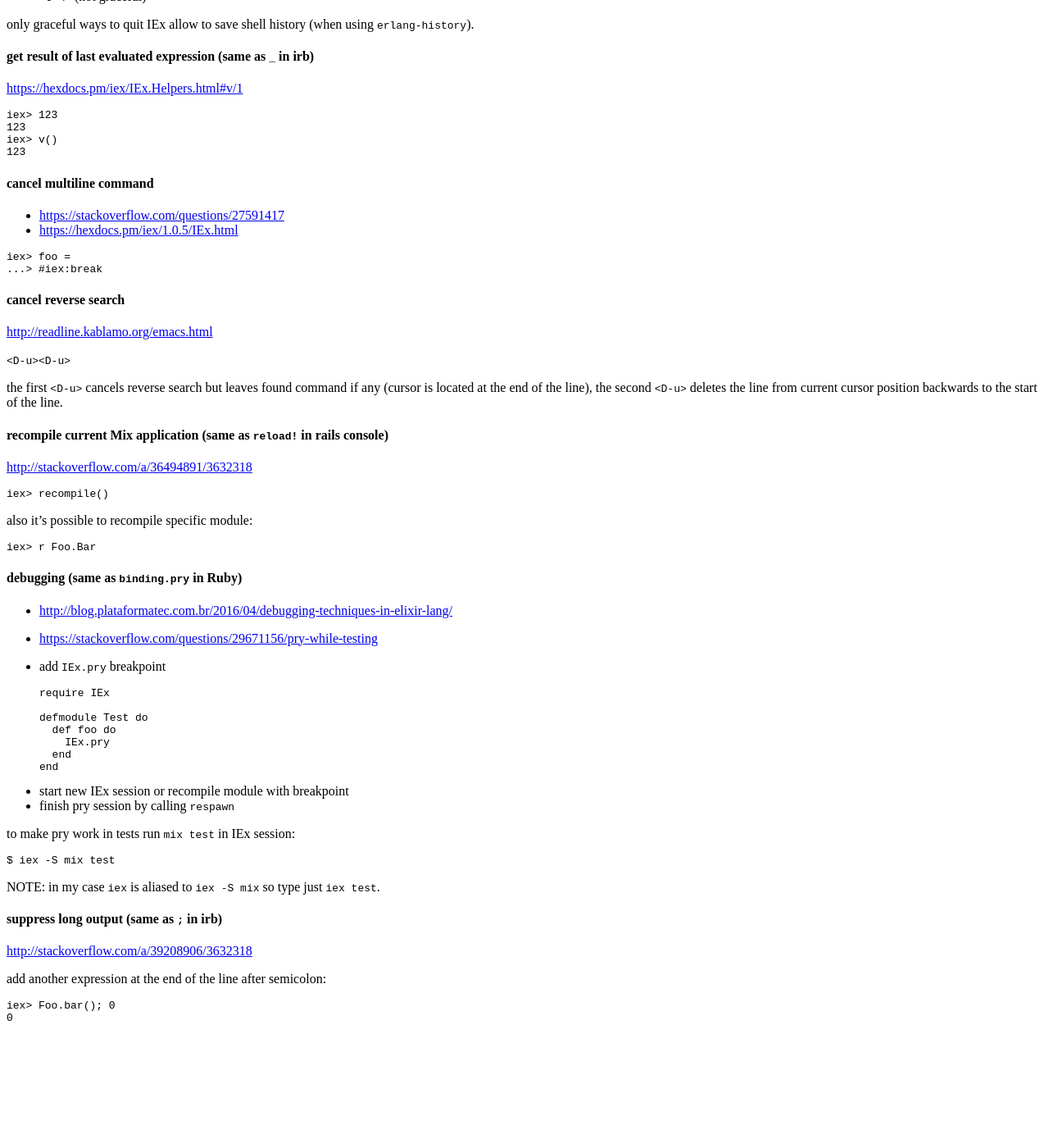
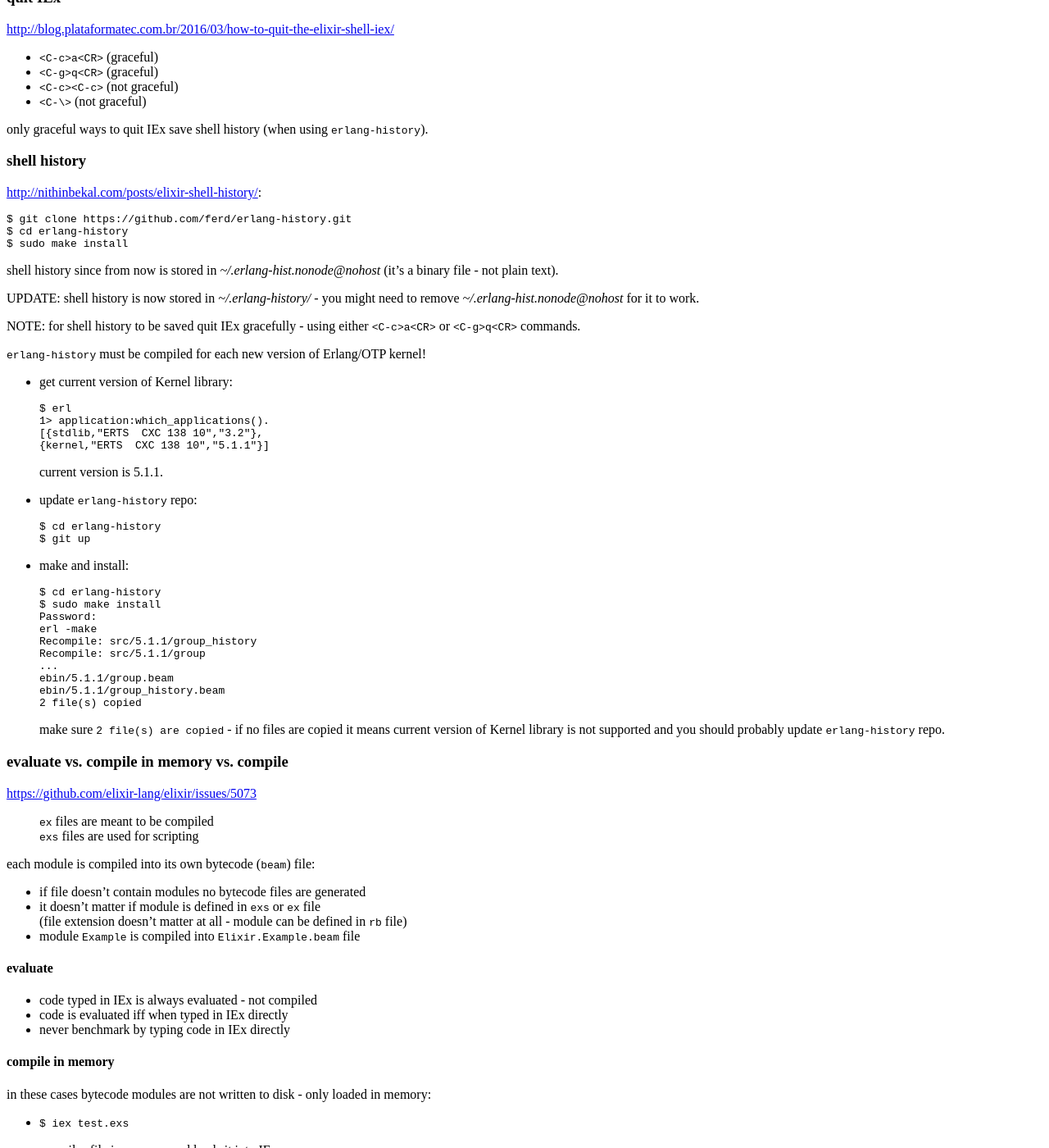
Before and after one commit to tap349/tap349.github.io, a Jekyll site: the page built from _posts/2017-05-21-elixir-tips.md, in a window 1280 px wide and 1400 px high, scrolled down 1017 px. Shown: the whole window at 82% size. Built offline with Jekyll 4.4.1, drawn with Linux system fonts in a browser that asks for light colours; before the commit the page ends 2279 px from its top, so only the background shows below that; some of the changed text lies outside the part shown.

Commit message:
update 2017-05-28_00:47:31

````diff
--- a/_posts/2017-05-21-elixir-tips.md
+++ b/_posts/2017-05-21-elixir-tips.md
@@ -10,7 +10,7 @@ categories: [elixir]
 
 <https://stackoverflow.com/documentation/elixir/1283/iex-console-tips-tricks>
 
-### mix tasks
+## mix tasks
 
 - `mix deps.get` = `bundle install`
 
@@ -22,7 +22,9 @@ categories: [elixir]
   removes dependencies which are no longer mentioned in _mix.exs_
   (`--unused`) and updates _mix.lock_ (`--unlock`)
 
-### mix.exs
+## mix.exs
+
+<http://blog.plataformatec.com.br/2016/07/understanding-deps-and-applications-in-your-mixfile/>
 
 - application inference
 
@@ -47,9 +49,13 @@ categories: [elixir]
   end
   ```
 
-### IEx
+## IEx
 
-#### quit IEx
+- Erlang shell - Eshell (`erl`)
+- Elixir shell - IEx (`iex`)
+- UNIX shell - Bash, etc.
+
+### quit IEx
 
 <http://blog.plataformatec.com.br/2016/03/how-to-quit-the-elixir-shell-iex/>
 
@@ -58,10 +64,115 @@ categories: [elixir]
 - `<C-c><C-c>` (not graceful)
 - `<C-\>` (not graceful)
 
-only graceful ways to quit IEx allow to save shell history
-(when using `erlang-history`).
+only graceful ways to quit IEx save shell history (when using `erlang-history`).
 
-#### get result of last evaluated expression (same as `_` in irb)
+### shell history
+
+<http://nithinbekal.com/posts/elixir-shell-history/>:
+
+```sh
+$ git clone https://github.com/ferd/erlang-history.git
+$ cd erlang-history
+$ sudo make install
+```
+
+shell history since from now is stored in _~/.erlang-hist.nonode@nohost_
+(it's a binary file - not plain text).
+
+UPDATE: shell history is now stored in _~/.erlang-history/_ - you might
+        need to remove _~/.erlang-hist.nonode@nohost_ for it to work.
+
+NOTE: for shell history to be saved quit IEx gracefully -
+      using either `<C-c>a<CR>` or `<C-g>q<CR>` commands.
+
+`erlang-history` must be compiled for each new version of Erlang/OTP kernel!
+
+- get current version of Kernel library:
+
+  ```sh
+  $ erl
+  1> application:which_applications().
+  [{stdlib,"ERTS  CXC 138 10","3.2"},
+  {kernel,"ERTS  CXC 138 10","5.1.1"}]
+  ```
+  current version is 5.1.1.
+
+- update `erlang-history` repo:
+
+  ```sh
+  $ cd erlang-history
+  $ git up
+  ```
+
+- make and install:
+
+  ```sh
+  $ cd erlang-history
+  $ sudo make install
+  Password:
+  erl -make
+  Recompile: src/5.1.1/group_history
+  Recompile: src/5.1.1/group
+  ...
+  ebin/5.1.1/group.beam
+  ebin/5.1.1/group_history.beam
+  2 file(s) copied
+  ```
+
+  make sure `2 file(s) are copied` - if no files are copied it means
+  current version of Kernel library is not supported and you should
+  probably update `erlang-history` repo.
+
+### evaluate vs. compile in memory vs. compile
+
+<https://github.com/elixir-lang/elixir/issues/5073>
+
+> `ex` files are meant to be compiled<br>
+> `exs` files are used for scripting
+
+each module is compiled into its own bytecode (`beam`) file:
+
+- if file doesn't contain modules no bytecode files are generated
+- it doesn't matter if module is defined in `exs` or `ex` file<br>
+  (file extension doesn't matter at all - module can be defined in `rb` file)
+- module `Example` is compiled into `Elixir.Example.beam` file
+
+#### evaluate
+
+- code typed in IEx is always evaluated - not compiled
+- code is evaluated iff when typed in IEx directly
+- never benchmark by typing code in IEx directly
+
+#### compile in memory
+
+in these cases bytecode modules are not written to disk - only loaded in memory:
+
+- `$ iex test.exs`
+
+  compiles file in memory and loads it into IEx.
+
+- `$ elixir file.exs`
+
+  compiles file in memory and executes it
+  (it's like running any other script in UNIX shell).
+
+- `iex> import_file "test.exs"`
+
+  > evaluates the contents of the file as if it were directly typed into IEx
+
+  in spite of what is said above imported file is compiled in memory.
+
+#### compile
+
+- `$ elixirc file.exs`
+
+  compiles file and executes it.
+
+- `iex> c "test.exs"`
+
+  compiles file and loads it into IEx.
+
+### get result of last evaluated expression (same as `_` in irb)
 
 <https://hexdocs.pm/iex/IEx.Helpers.html#v/1>
 
@@ -72,7 +183,7 @@ iex> v()
 123
 ```
 
-#### cancel multiline command
+### cancel multiline command
 
 - <https://stackoverflow.com/questions/27591417>
 - <https://hexdocs.pm/iex/1.0.5/IEx.html>
@@ -82,7 +193,7 @@ iex> foo =
 ...> #iex:break
 ```
 
-#### cancel reverse search
+### cancel reverse search
 
 <http://readline.kablamo.org/emacs.html>
 
@@ -92,7 +203,7 @@ the first `<D-u>` cancels reverse search but leaves found command if
 any (cursor is located at the end of the line), the second `<D-u>` deletes
 the line from current cursor position backwards to the start of the line.
 
-#### recompile current Mix application (same as `reload!` in rails console)
+### recompile current Mix application (same as `reload!` in rails console)
 
 <http://stackoverflow.com/a/36494891/3632318>
 
@@ -106,7 +217,7 @@ also it's possible to recompile specific module:
 iex> r Foo.Bar
 ```
 
-#### debugging (same as `binding.pry` in Ruby)
+### debugging (same as `binding.pry` in Ruby)
 
 - <http://blog.plataformatec.com.br/2016/04/debugging-techniques-in-elixir-lang/>
 - <https://stackoverflow.com/questions/29671156/pry-while-testing>
@@ -134,7 +245,7 @@ $ iex -S mix test
 
 NOTE: in my case `iex` is aliased to `iex -S mix` so type just `iex test`.
 
-#### suppress long output (same as `;` in irb)
+### suppress long output (same as `;` in irb)
 
 <http://stackoverflow.com/a/39208906/3632318>
 
````
Also changed, not shown: _posts/2016-12-31-elixir-notes.md (+0 -112 lines).
